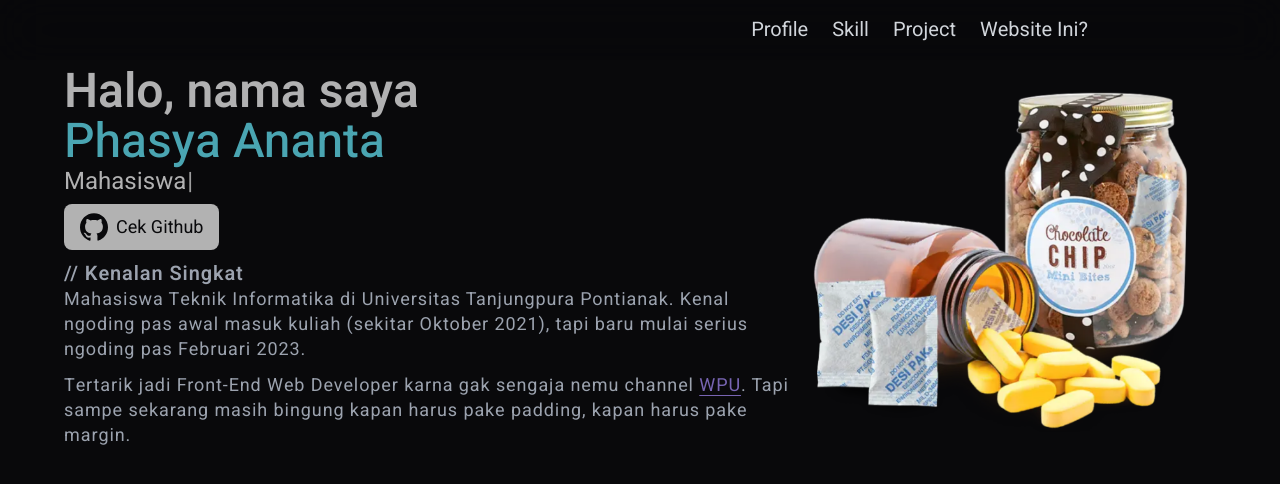
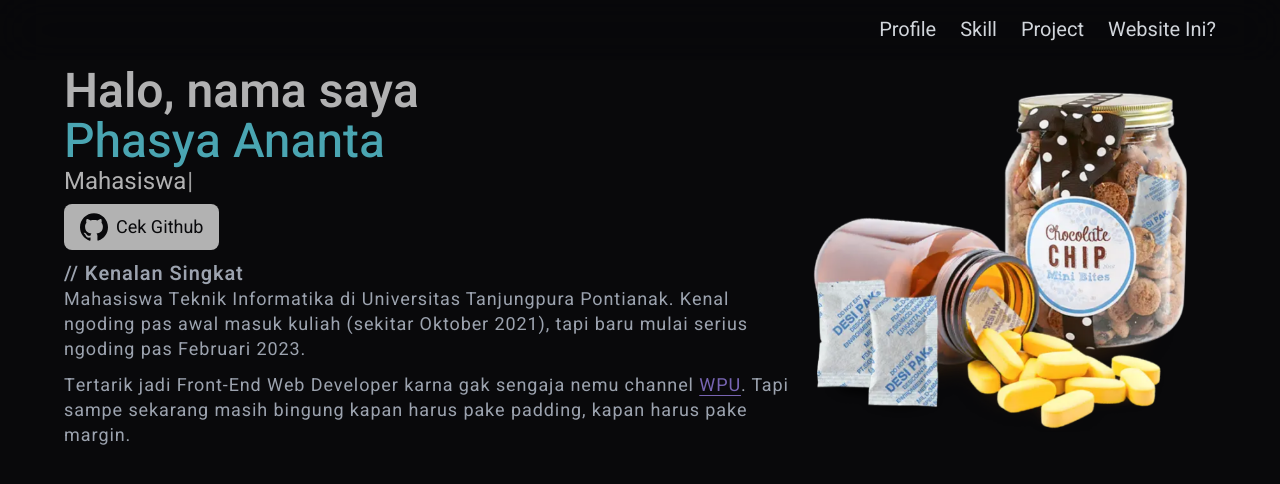
Before and after one commit to rikarani/rikarani.github.io, a React (Vite) app: page / in a window 1280 px wide. Shown: the top 484 px of the page. Built offline with nearby package versions, Linux system fonts and the light colour scheme.

Commit message:
gedein width

```diff
--- a/src/components/Navbar.tsx
+++ b/src/components/Navbar.tsx
@@ -13,7 +13,7 @@
       <Sidebar />
 
       <div className="sticky top-0 z-10 bg-primary/40 px-6 py-4 backdrop-blur-xl">
-        <nav className="flex items-center justify-end xl:mx-auto xl:max-w-4xl">
+        <nav className="flex items-center justify-end xl:mx-auto xl:max-w-6xl">
           <div className="md:hidden" onClick={() => setIsOpen(true)}>
             <Hamburger className="h-6 w-6 stroke-slate-200 stroke-2 hover:cursor-pointer" />
           </div>
```
